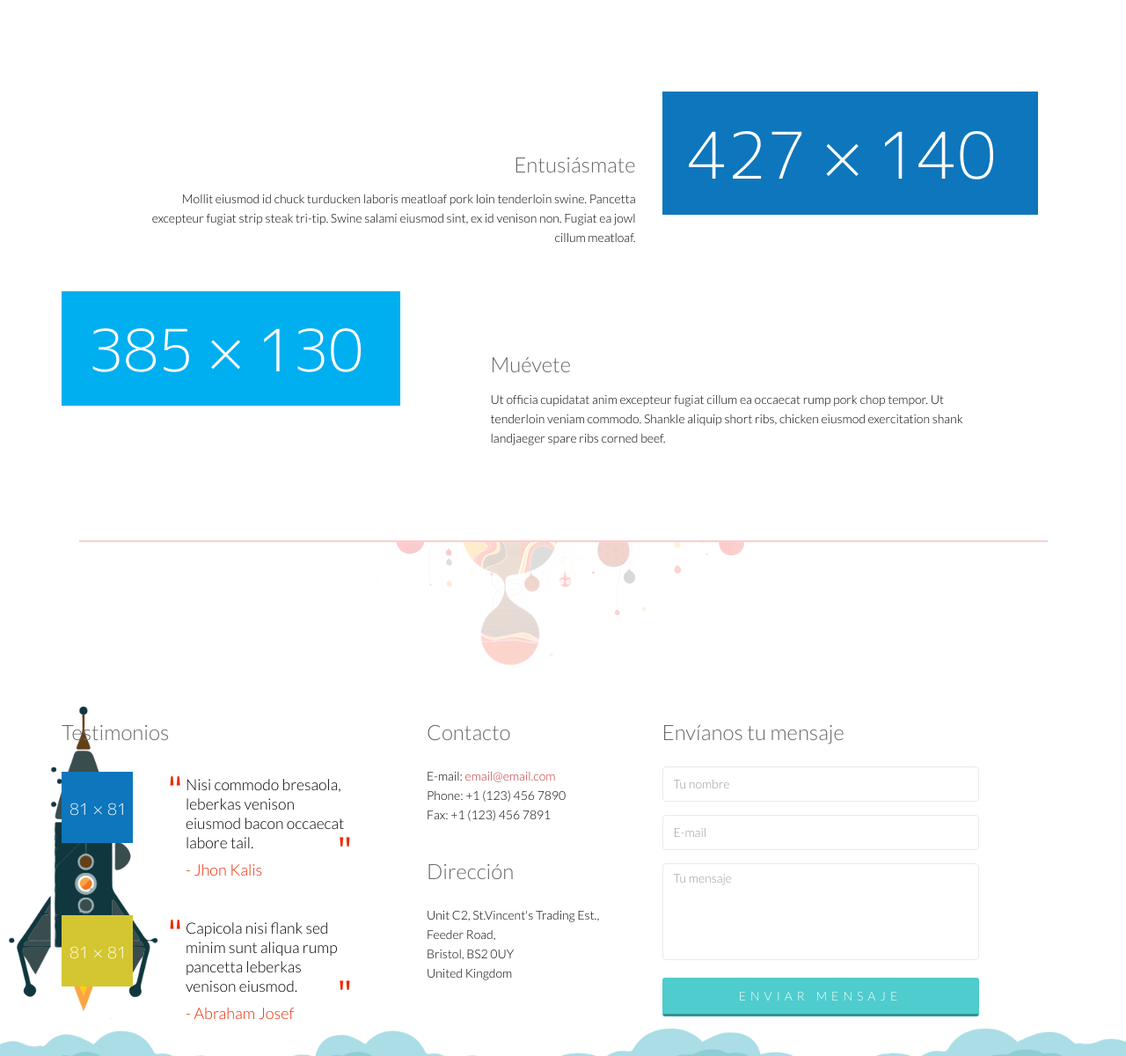
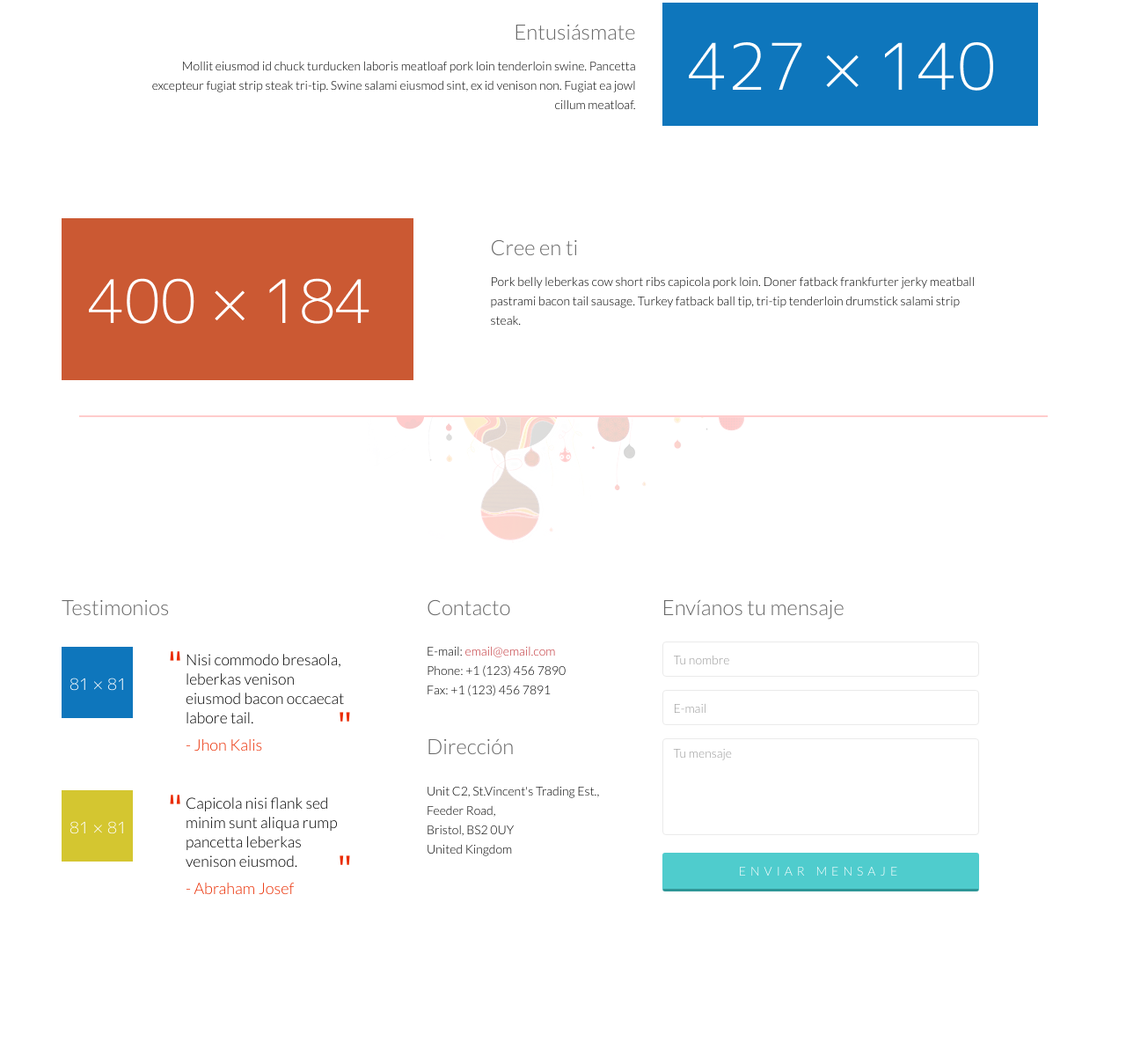
Before and after one commit to natalypazm/Creadoras, a plain HTML site: page index.html in a window 1280 px wide. Shown: the part 2658-3858 px from the top of the page at 88% size. After the commit the page ends 3724 px from the top, so only its background shows below. Drawn offline with nearby package versions, Linux system fonts and the light colour scheme.

Commit message:
Add more changes

```diff
--- a/css/main.css
+++ b/css/main.css
@@ -388,10 +388,10 @@ ul.sub-menu {
 
 #footer {
   padding-bottom: 10px;
-  background-image: url(../images/home/footer.png);
+  /*background-image: url(../images/home/footer.png);
   background-repeat: repeat-x;
   background-position: bottom;
-  background-size: contain;
+  background-size: contain;*/
 }
 
 #footer h1{
@@ -658,7 +658,7 @@ ul.sub-menu {
   vertical-align: middle;
   width: 100%;
   position: statice;
-  background: #de145e;
+  background:rgba(222, 20, 94, 0.7);
 }
 
 
@@ -711,12 +711,12 @@ ul.sub-menu {
 }
 
 .single-features .col-sm-6 {
-  margin-top: 50px;
+  /*margin-top: 50px;*/
 }
 
 .single-features:last-child {
-  padding-bottom: 95px;
-  padding-top: 0;
+  /*padding-bottom: 95px;
+  padding-top: 0;*/
 }
 
 .single-features h2{
--- a/index.html
+++ b/index.html
@@ -289,13 +289,13 @@
                         <img src="images/home/image2.png" class="img-responsive" alt="">
                     </div>
                 </div>
-                     <div class="single-features">
+                <div class="single-features">
                     <div class="col-sm-5 wow fadeInLeft" data-wow-duration="500ms" data-wow-delay="300ms">
-                        <img src="images/home/image3.png" class="img-responsive" alt="">
+                        <img src="images/home/image1.png" class="img-responsive" alt="">
                     </div>
                     <div class="col-sm-6 wow fadeInRight" data-wow-duration="500ms" data-wow-delay="300ms">
-                        <h2>Muévete</h2>
-                        <P>Ut officia cupidatat anim excepteur fugiat cillum ea occaecat rump pork chop tempor. Ut tenderloin veniam commodo. Shankle aliquip short ribs, chicken eiusmod exercitation shank landjaeger spare ribs corned beef.</P>
+                        <h2>Cree en ti</h2>
+                        <P>Pork belly leberkas cow short ribs capicola pork loin. Doner fatback frankfurter jerky meatball pastrami bacon tail sausage. Turkey fatback ball tip, tri-tip tenderloin drumstick salami strip steak.</P>
                     </div>
                 </div>
             </div>
@@ -405,10 +405,10 @@
                     </div>
                 </div>
                 <div class="col-sm-12">
-                    <div class="copyright-text text-center">
+                    <!--<div class="copyright-text text-center">
                         <p>&copy; Your Company 2016. All Rights Reserved.</p>
                         <p>Crafted by <a target="_blank" href="http://designscrazed.org/">Allie</a></p>
-                    </div>
+                    </div>-->
                 </div>
             </div>
         </div>
```
